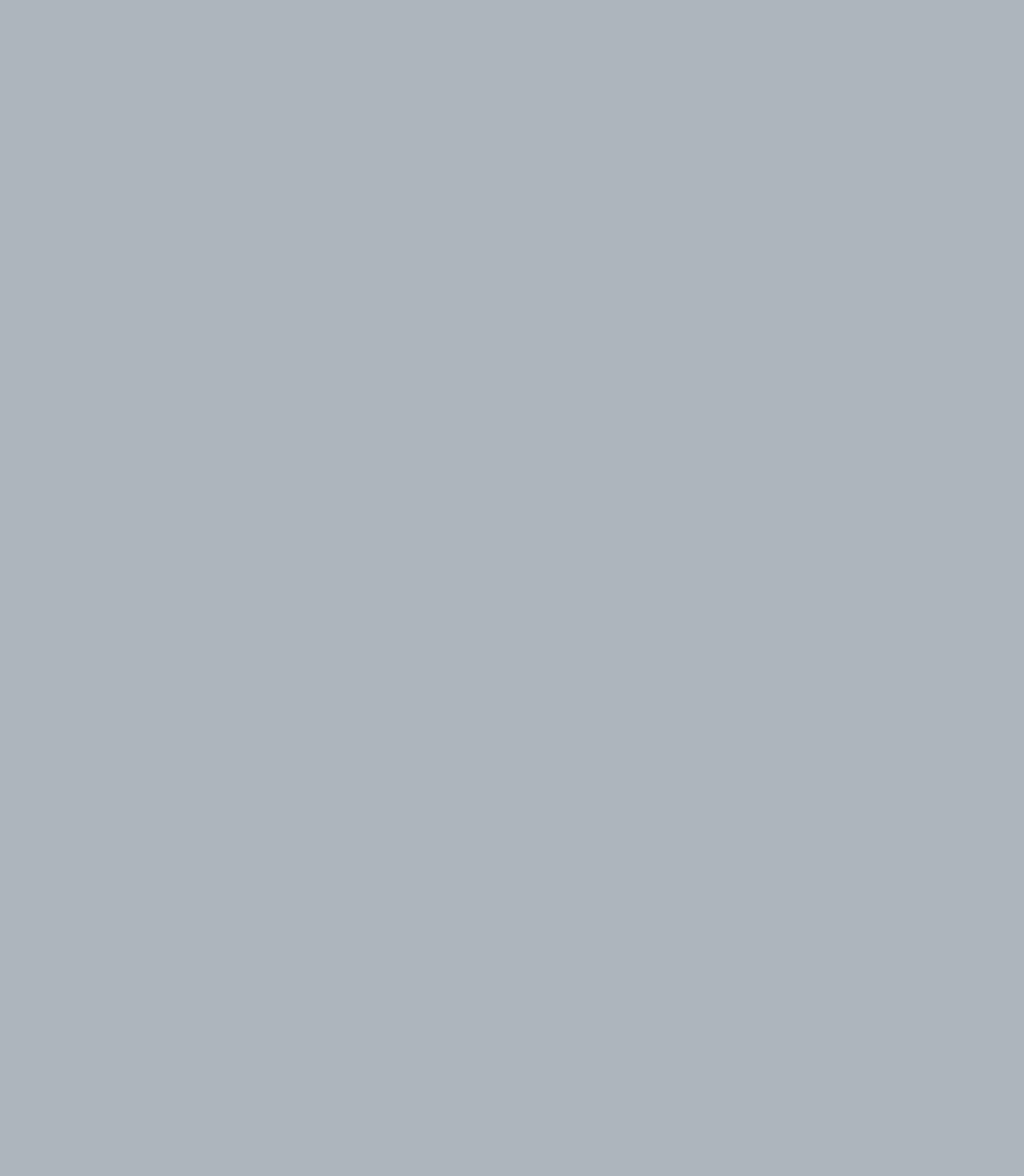
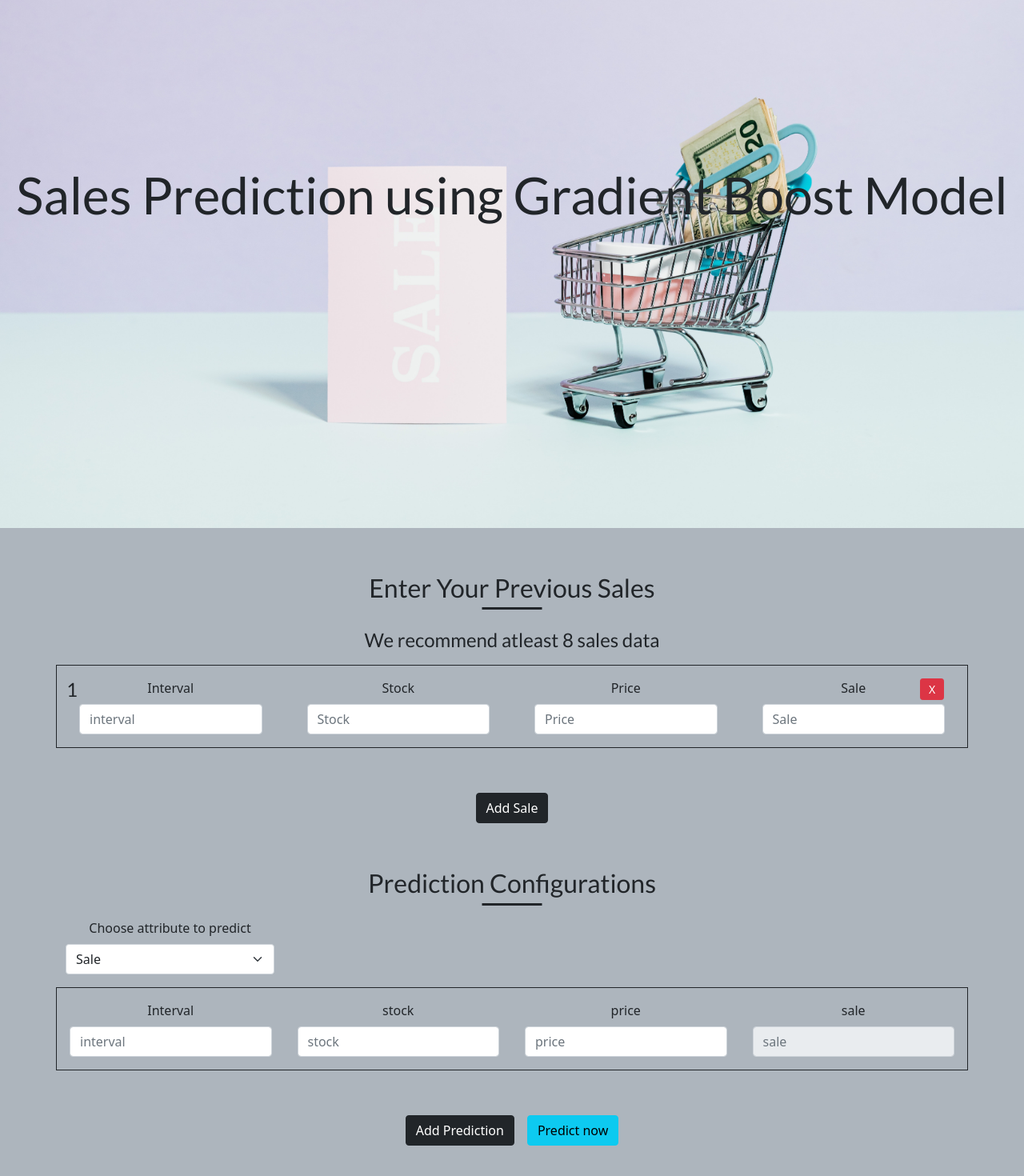
Before and after one commit to VinceJepoyMendoza/CS-Design-1-Thesis-Project-Front-end, a React (Create React App) app: page /welcome in a window 1280 px wide. Shown: the part 196-1666 px from the top of the page at 80% size. Before the commit the page ends 800 px from the top, so only its background shows below. Built offline with nearby package versions, Linux system fonts and the light colour scheme.

Commit message:
algo template partially done

```diff
--- a/src/App.jsx
+++ b/src/App.jsx
@@ -10,7 +10,6 @@ import { fetchUserInfo } from './store/actions/userActions';
 
 import Home from './pages/Home';
 import Login from './pages/Login';
-import About from './pages/About';
 import Dashboard from './pages/Dashboard';
 import Navigation from './components/general/Navigation';
 import NotFound from './components/general/NotFound';
@@ -40,7 +39,6 @@ const App = () => {
           path='/authenticate/register'
           element={!info.fname ? <Login /> : <Navigate to='/welcome' />}
         />
-        <Route path='/about' element={<About />} />
         <Route path='/dashboard/*' element={<Dashboard />} />
         <Route path='/*' element={<Navigate to='/page-not-found' />} />
         <Route path='/page-not-found' element={<NotFound />} />
--- /dev/null
+++ b/src/components/Home/AddSale.jsx
@@ -0,0 +1,61 @@
+import React from 'react';
+import { Row, Col, Form, Button } from 'react-bootstrap';
+
+const AddSale = ({
+  index,
+  tempId,
+  interval,
+  price,
+  stock,
+  sale,
+  deleteSale,
+}) => {
+  return (
+    <Row as='form' className='border border-dark mb-2 position-relative'>
+      <h4
+        style={{
+          position: 'absolute',
+          top: '1rem',
+          left: '0',
+          textAlign: 'left',
+        }}
+      >
+        {index + 1}
+      </h4>
+      <Col>
+        <Form.Group className='p-3'>
+          <Form.Label>Interval</Form.Label>
+          <Form.Control type='number' min='0' placeholder='interval' />
+        </Form.Group>
+      </Col>
+      <Col>
+        <Form.Group className='p-3'>
+          <Form.Label>Stock</Form.Label>
+          <Form.Control type='number' min='0' placeholder='Stock' />
+        </Form.Group>
+      </Col>
+      <Col>
+        <Form.Group className='p-3'>
+          <Form.Label>Price</Form.Label>
+          <Form.Control type='number' min='0' placeholder='Price' />
+        </Form.Group>
+      </Col>
+      <Col>
+        <Form.Group className='p-3'>
+          <Form.Label>Sale</Form.Label>
+          <Form.Control type='number' min='0' placeholder='Sale' />
+        </Form.Group>
+      </Col>
+      <Button
+        variant='danger'
+        size='sm'
+        className='sale-delete'
+        onClick={() => deleteSale(tempId)}
+      >
+        X
+      </Button>
+    </Row>
+  );
+};
+
+export default AddSale;
--- /dev/null
+++ b/src/components/Home/Predictions.jsx
@@ -0,0 +1,36 @@
+import React from 'react';
+import { Row, Col, Form } from 'react-bootstrap';
+
+const Predictions = ({ predictAttr }) => {
+  return (
+    <Row as='form' className='border border-dark mb-2'>
+      <Col className='p-3'>
+        <Form.Label>Interval</Form.Label>
+        <Form.Control type='number' min='0' placeholder='interval' />
+      </Col>
+      <Col className='p-3'>
+        <Form.Label>stock</Form.Label>
+        <Form.Control type='number' min='0' placeholder='stock' />
+      </Col>
+      <Col className='p-3'>
+        <Form.Label>{predictAttr === 'sale' ? 'price' : 'sale'}</Form.Label>
+        <Form.Control
+          type='number'
+          min='0'
+          placeholder={predictAttr === 'sale' ? 'price' : 'sale'}
+        />
+      </Col>
+      <Col className='p-3'>
+        <Form.Label>{predictAttr !== 'sale' ? 'price' : 'sale'}</Form.Label>
+        <Form.Control
+          type='number'
+          min='0'
+          placeholder={predictAttr !== 'sale' ? 'price' : 'sale'}
+          disabled
+        />
+      </Col>
+    </Row>
+  );
+};
+
+export default Predictions;
--- a/src/components/dashboard/Products.jsx
+++ b/src/components/dashboard/Products.jsx
@@ -32,7 +32,15 @@ const Products = () => {
     setCurrProducts(products);
   }, [products]);
 
-  return products.length ? (
+  return (
+    <>
+      <ProductConfig
+        show={prodConfig.show}
+        action={prodConfig.action}
+        productId={prodConfig.productId}
+        setprodConfig={setprodConfig}
+      />
+      {products.length ? (
         <>
           <Title text='Products' />
           <ProductsHeader
@@ -40,12 +48,6 @@ const Products = () => {
             setCurrProducts={setCurrProducts}
             setprodConfig={setprodConfig}
             show={prodConfig.show}
-      />
-      <ProductConfig
-        show={prodConfig.show}
-        action={prodConfig.action}
-        productId={prodConfig.productId}
-        setprodConfig={setprodConfig}
           />
           <Table striped borderless hover variant='dark'>
             <thead className='text-center'>
@@ -81,7 +83,10 @@ const Products = () => {
               Are you sure you want to delete {currProd.name}?
             </Modal.Body>
             <Modal.Footer>
-          <Button variant='secondary' onClick={() => setShowDelModal(false)}>
+              <Button
+                variant='secondary'
+                onClick={() => setShowDelModal(false)}
+              >
                 Close
               </Button>
               <Button
@@ -97,7 +102,18 @@ const Products = () => {
           </Modal>
         </>
       ) : (
+        <>
           <h1 className='text-center'>You currently don't have any products</h1>
+          <Button
+            size='lg'
+            className='d-block mx-auto my-5'
+            onClick={() => setprodConfig({ show: true, action: 'create' })}
+          >
+            Add product
+          </Button>
+        </>
+      )}
+    </>
   );
 };
 
--- a/src/pages/About.jsx
+++ /dev/null
@@ -1,7 +0,0 @@
-import React from 'react';
-
-const About = () => {
-  return <h1>About</h1>;
-};
-
-export default About;
--- a/src/pages/Home.jsx
+++ b/src/pages/Home.jsx
@@ -1,7 +1,138 @@
-import React from 'react';
+import React, { useState } from 'react';
+import { Container, Button, Form, Row, Col } from 'react-bootstrap';
+// import { useSelector, useDispatch } from 'react-redux';
+// import { salesActions } from '../store/reducers/salesSlice';
+import homeBG from '../images/homeBG.jpg';
+import Title from '../components/general/Title';
+import AddSale from '../components/Home/AddSale';
+import Predictions from '../components/Home/Predictions';
 
 const Home = () => {
-  return <h1>Home</h1>;
+  // const sales = useSelector((state) => state.sales.trainData);
+  // const dispatch = useDispatch();
+  const [tempId, setTempId] = useState(0);
+
+  const [predictAttr, setPredictAttr] = useState('sale');
+
+  const [trainData, setTrainData] = useState([
+    {
+      id: Math.random(),
+      interval: 0,
+      price: 0,
+      stock: 0,
+      sale: 0,
+    },
+  ]);
+
+  const [predictions, setPredictions] = useState([
+    {
+      id: 'pd' + 0,
+      interval: 0,
+      price: 0,
+      stock: 0,
+      sale: 0,
+    },
+  ]);
+
+  const deleteSale = (id) =>
+    setTrainData(trainData.filter((sale) => sale.id !== id));
+
+  return (
+    <>
+      <section>
+        <div className='main-home'>
+          <img src={homeBG} alt='sale' />
+          <h1>Sales Prediction using Gradient Boost Model</h1>
+        </div>
+      </section>
+      <Container
+        fluid='md'
+        className='my-5 text-center'
+        style={{ minHeight: '100vh' }}
+      >
+        <Title text='Enter your previous sales' />
+        <h4 className={`my-3 d-${trainData.length < 8 ? 'block' : 'none'}`}>
+          We recommend atleast 8 sales data
+        </h4>
+        {/* Previous Sales */}
+        {trainData.map((sale, index) => (
+          <AddSale
+            key={index}
+            index={index}
+            sales={sale}
+            tempId={tempId}
+            deleteSale={deleteSale}
+          />
+        ))}
+        {/* Add sale btn */}
+        <Button
+          type='button'
+          className='my-5'
+          onClick={() => {
+            setTrainData((e) => [
+              ...e,
+              {
+                id: tempId,
+                interval: 0,
+                price: 0,
+                stock: 0,
+                sale: 0,
+              },
+            ]);
+            setTempId((e) => e + 1);
+          }}
+        >
+          Add Sale
+        </Button>
+        {/* Prediction configs */}
+        <Title text='Prediction configurations' />
+        <Row as='form'>
+          <Col xs={3}>
+            <Form.Group className='mb-3'>
+              <Form.Label className='font-weight-bold'>
+                Choose attribute to predict
+              </Form.Label>
+              <Form.Select
+                onChange={(e) => setPredictAttr(e.target.value)}
+                defaultValue={predictAttr}
+              >
+                <option value='price'>Price</option>
+                <option value='sale'>Sale</option>
+              </Form.Select>
+            </Form.Group>
+          </Col>
+        </Row>
+        {predictions.map((item, index) => (
+          <Predictions
+            key={index}
+            item={item}
+            predictAttr={predictAttr}
+            setPredictions={setPredictions}
+          />
+        ))}
+        {/* Add sale btn */}
+        <Button
+          type='button'
+          className='my-5 me-3'
+          onClick={() =>
+            setPredictions((e) => [
+              ...e,
+              {
+                id: e.length,
+                interval: 0,
+                price: 0,
+                stock: 0,
+                sale: 0,
+              },
+            ])
+          }
+        >
+          Add Prediction
+        </Button>
+        <Button variant='info'>Predict now</Button>
+      </Container>
+    </>
+  );
 };
 
 export default Home;
--- a/src/scss/index.scss
+++ b/src/scss/index.scss
@@ -37,6 +37,39 @@ body {
   }
 }
 
+.main-home {
+  position: relative;
+  display: grid;
+  place-items: center;
+  min-height: 100vh;
+
+  h1 {
+    font-size: 4rem;
+    z-index: 10;
+    margin-bottom: 2rem;
+  }
+
+  img {
+    position: absolute;
+    top: 0;
+    left: 0;
+    height: 100vh;
+    width: 100%;
+    z-index: -1;
+    object-fit: fill;
+  }
+}
+
+.sale-delete {
+  position: absolute;
+  top: 1rem;
+  right: 1.8rem;
+  width: 30px;
+  display: flex;
+  justify-content: center;
+  padding: 2px;
+}
+
 // Break points
 @include media-breakpoint-down(lg) {
   .login-form {
--- a/src/store/index.js
+++ b/src/store/index.js
@@ -2,12 +2,14 @@ import { configureStore } from '@reduxjs/toolkit';
 import generalSlice from './reducers/generalSlice';
 import userSlice from './reducers/userSlice';
 import productSlice from './reducers/productSlice';
+import saleSlice from './reducers/salesSlice';
 
 const store = configureStore({
   reducer: {
     general: generalSlice.reducer,
     user: userSlice.reducer,
     products: productSlice.reducer,
+    sales: saleSlice.reducer,
   },
 });
 
--- /dev/null
+++ b/src/store/reducers/salesSlice.js
@@ -0,0 +1,34 @@
+import { createSlice } from '@reduxjs/toolkit';
+
+const saleSlice = createSlice({
+  name: 'sales',
+  initialState: {
+    trainData: [
+      {
+        interval: 0,
+        price: 0,
+        stock: 0,
+        sale: 0,
+      },
+    ],
+  },
+  reducers: {
+    setSales(state, action) {
+      state.trainData = action.payload;
+    },
+    // addSale(state, action) {
+    //   state.trainData.push({
+    //     interval: 0,
+    //     price: 0,
+    //     stock: 0,
+    //     sale: 0,
+    //   });
+    // },
+    // editSale(state, action) {
+    //   const {index, interval, price, stock, sale} = action
+    // }
+  },
+});
+
+export const salesActions = saleSlice.actions;
+export default saleSlice;
```
Also changed, not shown: src/images/homeBG.jpg (added). Lines whose indentation alone changed are shown as unchanged.
